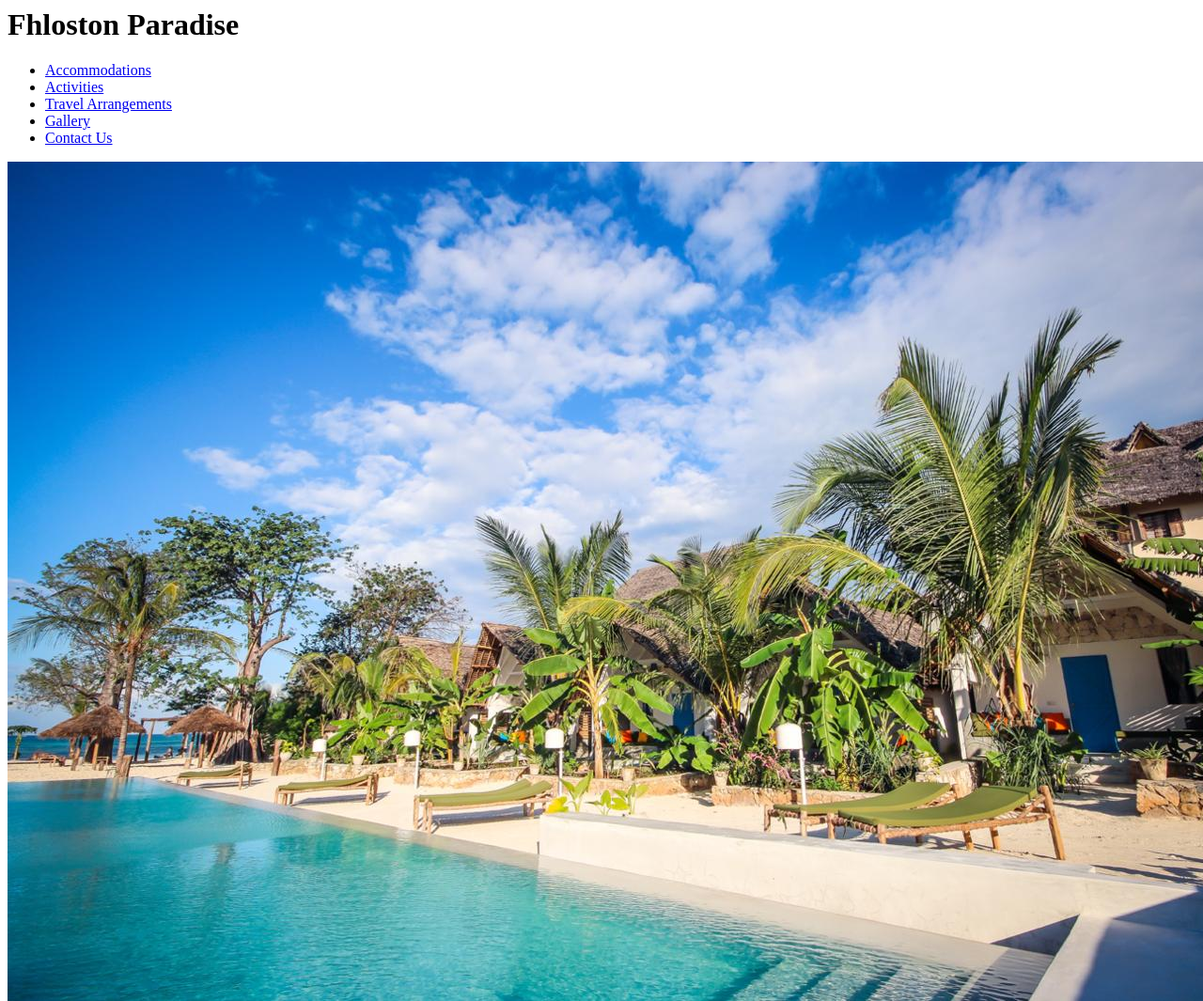
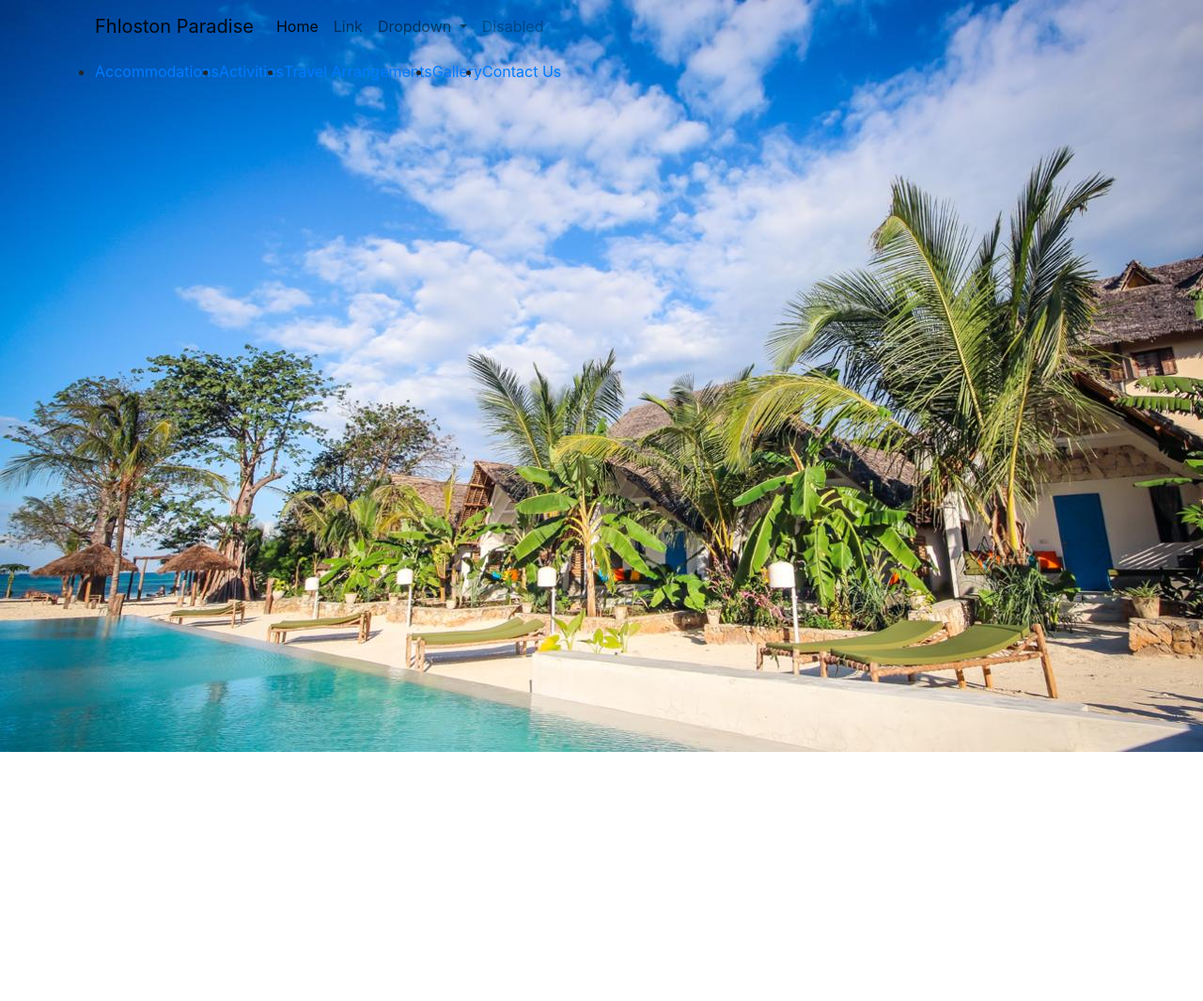
Before and after one commit to kentpmckinney/epi-resort-website, a plain HTML site: page index.html in a window 1280 px wide. Shown: the whole page at 94% size. After the commit the page ends 800 px from the top, so only its background shows below. Drawn offline with nearby package versions, Linux system fonts and the light colour scheme.

Commit message:
added bootstrap nav bar

```diff
--- a/css/styles.css
+++ /dev/null
@@ -1,3 +0,0 @@
-h1 {
-    color: blue;
-}
--- a/index.html
+++ b/index.html
@@ -1,10 +1,50 @@
-<h1>Fhloston Paradise</h1>
-<ul id=nav>
+<!DOCTYPE html>
+<html lang="en">
+<head>
+  <meta charset="UTF-8">
+  <link rel="stylesheet" type="text/css" href="css/bootstrap.min.css">
+  <link rel="stylesheet" type="text/css" href="css/style.css">
+  <title>Document</title>
+</head>
+<body background="img/main.jpg">
+  <div class="container">
+    <nav class="navbar navbar-expand-lg navbar-light">
+      <a class="navbar-brand" href="#">Fhloston Paradise</a>
+      <button class="navbar-toggler" type="button" data-toggle="collapse" data-target="#navbarSupportedContent" aria-controls="navbarSupportedContent" aria-expanded="false" aria-label="Toggle navigation">
+        <span class="navbar-toggler-icon"></span>
+      </button>
+      <div class="collapse navbar-collapse" id="navbarSupportedContent">
+        <ul class="navbar-nav mr-auto">
+          <li class="nav-item active">
+            <a class="nav-link" href="#">Home <span class="sr-only">(current)</span></a>
+          </li>
+          <li class="nav-item">
+            <a class="nav-link" href="#">Link</a>
+          </li>
+          <li class="nav-item dropdown">
+            <a class="nav-link dropdown-toggle" href="#" id="navbarDropdown" role="button" data-toggle="dropdown" aria-haspopup="true" aria-expanded="false">
+              Dropdown
+            </a>
+            <div class="dropdown-menu" aria-labelledby="navbarDropdown">
+              <a class="dropdown-item" href="#">Action</a>
+              <a class="dropdown-item" href="#">Another action</a>
+              <div class="dropdown-divider"></div>
+              <a class="dropdown-item" href="#">Something else here</a>
+            </div>
+          </li>
+          <li class="nav-item">
+            <a class="nav-link disabled" href="#">Disabled</a>
+          </li>
+        </ul>
+      </div>
+    </nav>
+    <ul class="navbar navbar-expand-lg navbar-light">
       <li><a href="accommodations.html">Accommodations</a></li>
       <li><a href="activities.html">Activities</a></li>
       <li><a href="travel_arrangements.html">Travel Arrangements</a></li>
       <li><a href="pictures.html">Gallery</a></li>
       <li><a href="contact.html">Contact Us</a></li>
     </ul>
-
-<img src="img/main.jpg">
+  </div>
+</body>
+</html>
```
Lines whose indentation alone changed are shown as unchanged.
